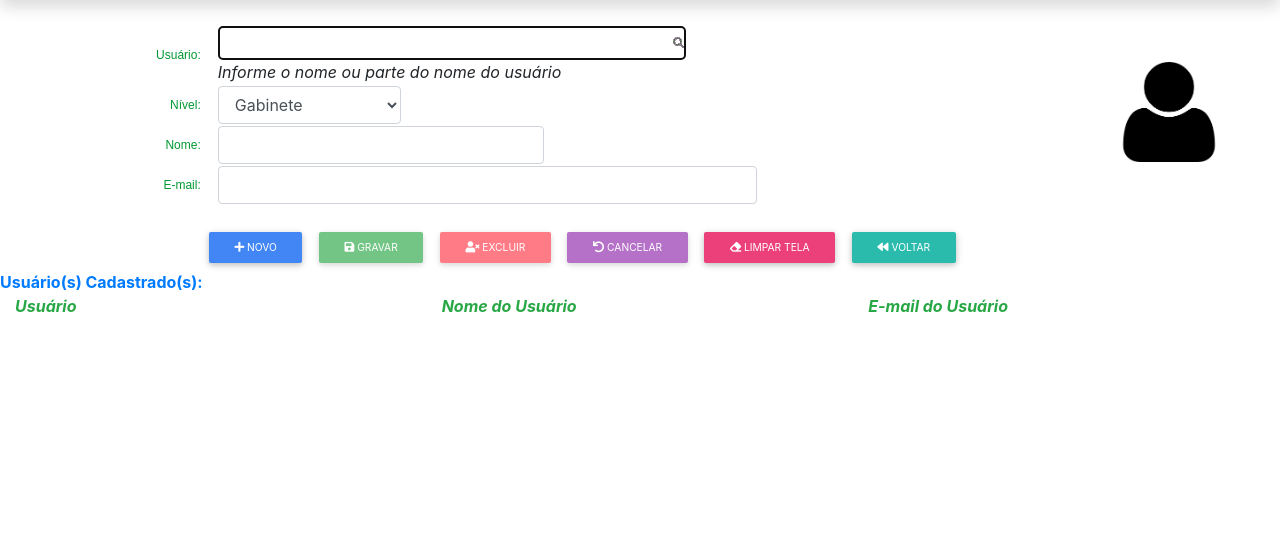
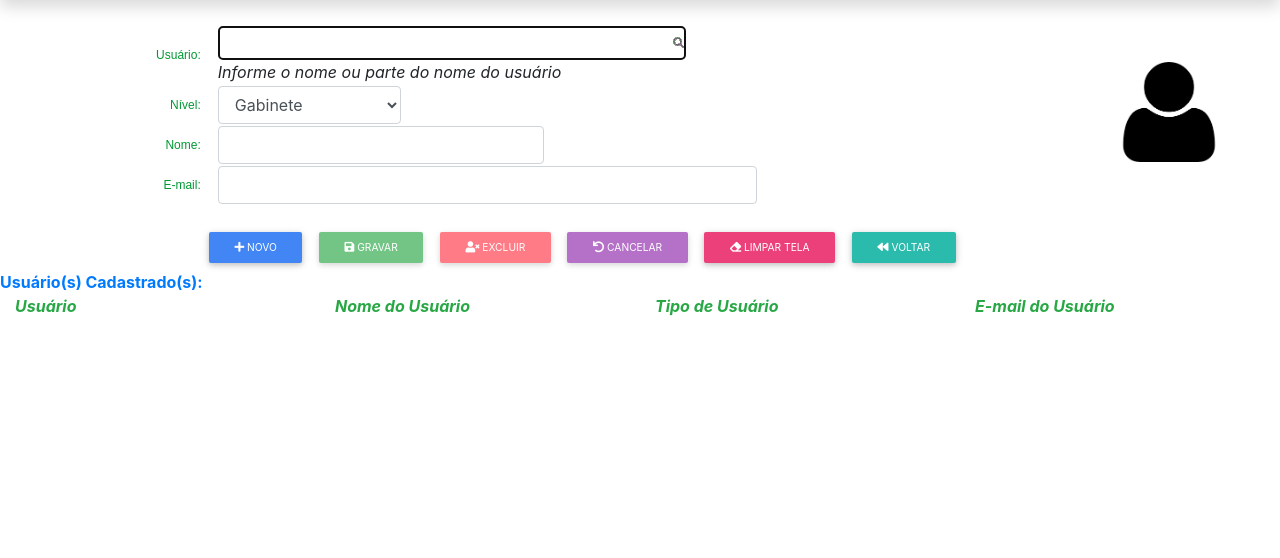
Before and after one commit to vitorhugobr/sistema, a PHP site: page /usuarios/usuarios.php in a window 1280 px wide. Shown: the part 41-599 px from the top of the page. Run offline with PHP 8.4, Linux system fonts and the light colour scheme; the visitor is signed in with stand-in values (Sample User, id 1); data that the repository does not hold is empty.

Commit message:
Mostrar na tela nível do usuário

```diff
--- a/usuarios/usuarios.php
+++ b/usuarios/usuarios.php
@@ -141,9 +141,10 @@ if(isset($_SESSION['msg'])){
     	<div class="row text-primary">
           	<strong>Usuário(s) Cadastrado(s):</strong></div>
           	<div class="row text-success">
-			<div class="col-4"><strong><i>Usuário</i></strong></div>
-			<div class="col-4"><strong><i>Nome do Usuário</i></strong></div>
-			<div class="col-4"><strong><i>E-mail do Usuário</i></strong></div>
+			<div class="col-3"><strong><i>Usuário</i></strong></div>
+			<div class="col-3"><strong><i>Nome do Usuário</i></strong></div>
+			<div class="col-3"><strong><i>Tipo de Usuário</i></strong></div>
+			<div class="col-3"><strong><i>E-mail do Usuário</i></strong></div>
 			<?php
 			$sql = "select * from users order by nome";
 			$mysql_query = $_con->query($sql);
@@ -159,15 +160,33 @@ if(isset($_SESSION['msg'])){
 							echo 'bg-white';
 							$set_corfundo = 0;
 						}
+						$nivel = $_row['nivel'];
+						switch($nivel) {
+						case 0:
+							$tipo_nivel= 'Desenvolvedor';
+							break;
+						case 1:
+							$tipo_nivel= 'Administrador';
+							break;
+						case 2:
+							$tipo_nivel= 'Gabinete';
+							break;
+						default:
+							$tipo_nivel= 'Web';
+							break;
+						}
 						?>
 					  ">
-						<div class="col-4">
+						<div class="col-3">
 							<a href="javascript:busca_user('<?php echo $_row['usuario']?>')" class="text text-primary"><img class="rounded-circle" src="../imagens/fotos/users/<?php echo $_row['foto'] ?>" width="50" height="50">&nbsp;<?php echo $_row['usuario'];?></a>
 						</div>
-						<div class="col-4 text-dark" style="line-height: 20px; height: 20px; padding: 12px;">
+						<div class="col-3 text-dark" style="line-height: 20px; height: 20px; padding: 12px;">
 							<?php echo $_row['nome']; ?>
 						</div>
-						<div class="col-4 text-dark" style="line-height: 20px; height: 20px; padding: 12px;">
+						<div class="col-3 text-dark" style="line-height: 20px; height: 20px; padding: 12px;">
+							<?php echo $tipo_nivel; ?>
+						</div>
+						<div class="col-3 text-dark" style="line-height: 20px; height: 20px; padding: 12px;">
 							<?php echo $_row['email']; ?>
 						</div>
 					</div>
```
